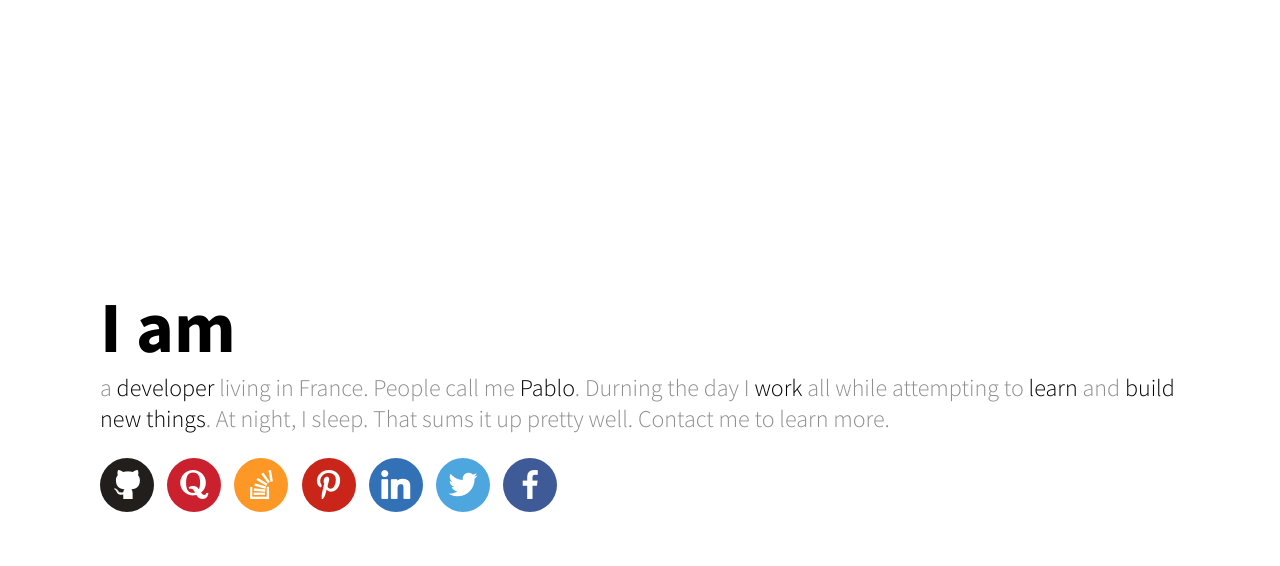
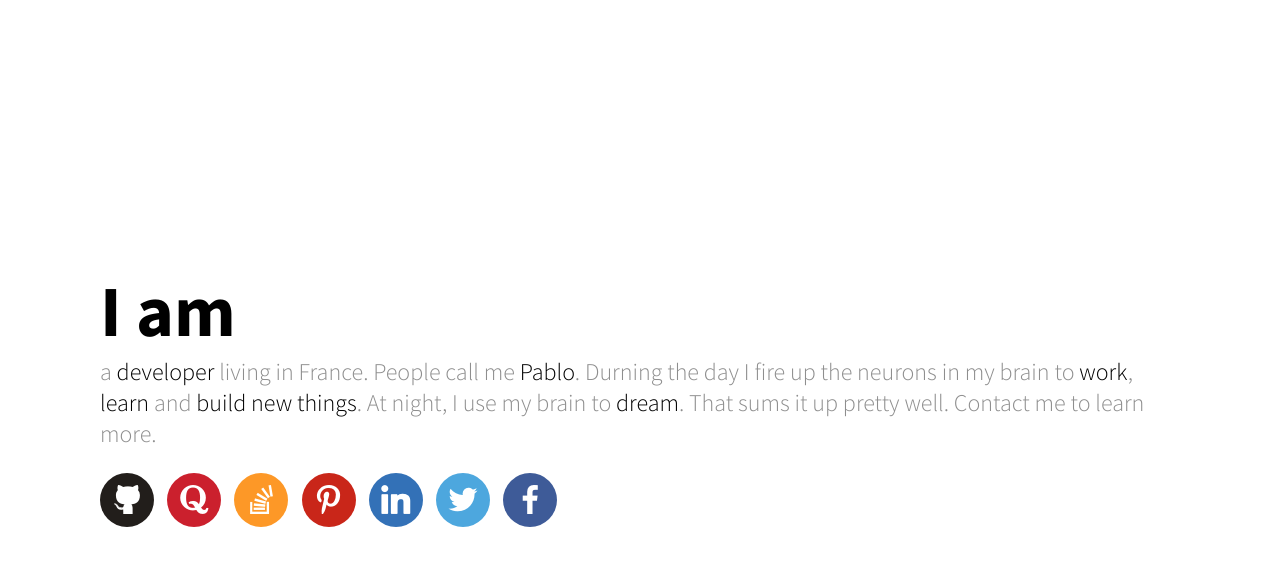
Before and after one commit to PabiGamito/pabigamito.github.io, a plain HTML site: page index.html in a window 1280 px wide. Shown: the part 822-1388 px from the top of the page. Drawn offline with nearby package versions, Linux system fonts and the light colour scheme; a web font is replaced by a local one.

Commit message:
Updated Bio

```diff
--- a/index.html
+++ b/index.html
@@ -85,7 +85,7 @@
         <div class="container">
           <h1>I am</h1>
           <p>
-            a <span>developer</span> living in France. People call me <span>Pablo</span>. Durning the day I <span>work</span> all while attempting to <span>learn</span> and <span>build new things</span>. At night, I sleep. That sums it up pretty well. Contact me to learn more.
+            a <span>developer</span> living in France. People call me <span>Pablo</span>. Durning the day I fire up the neurons in my brain to <span>work</span>, <span>learn</span> and <span>build new things</span>. At night, I use my brain to <span>dream</span>. <!--I sleep.--> That sums it up pretty well. Contact me to learn more.
           </p>
           <ul class="soc">
             <li><a class="soc-github" target="_blank" href="https://github.com/PabiGamito"></a></li>
```
